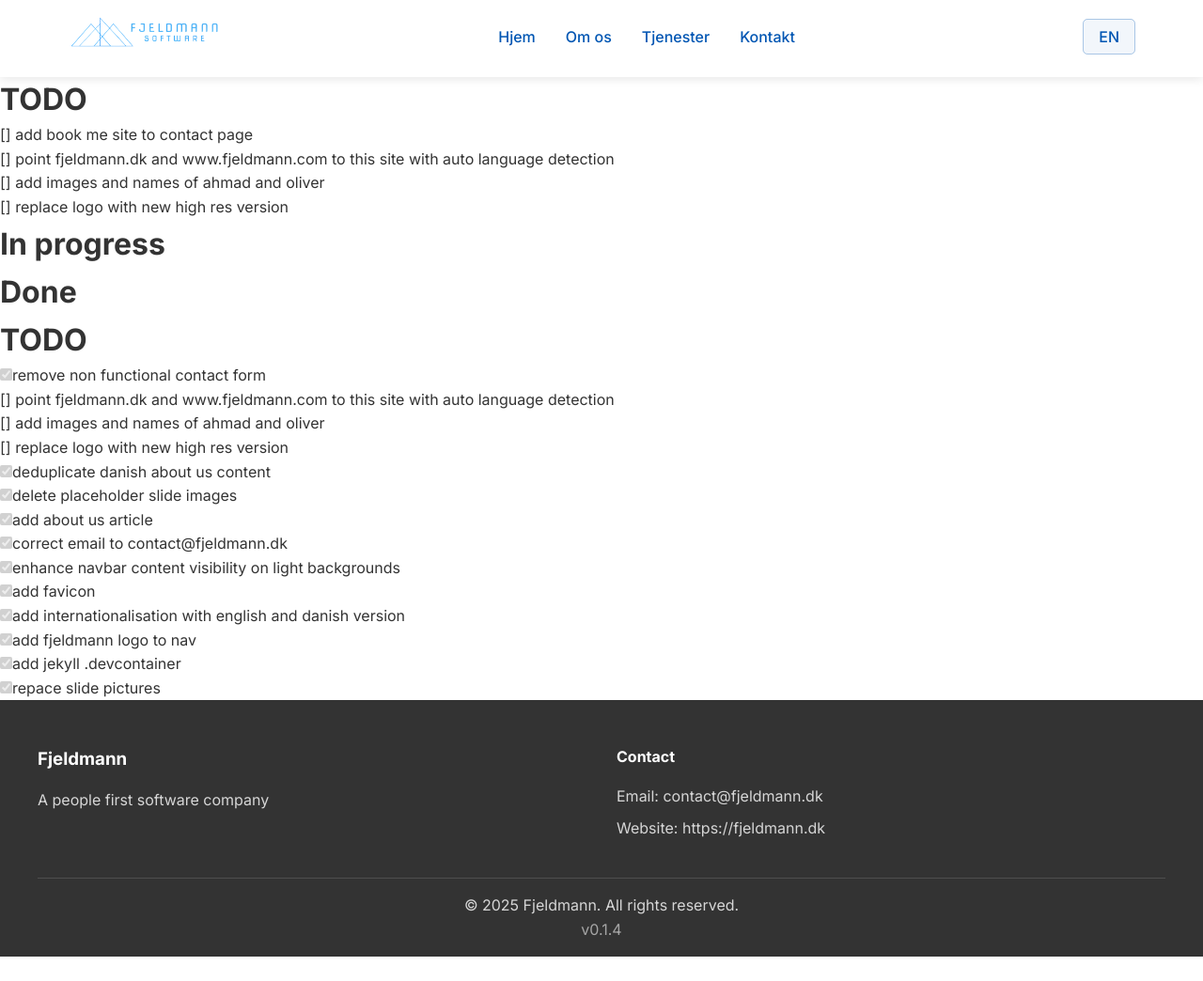
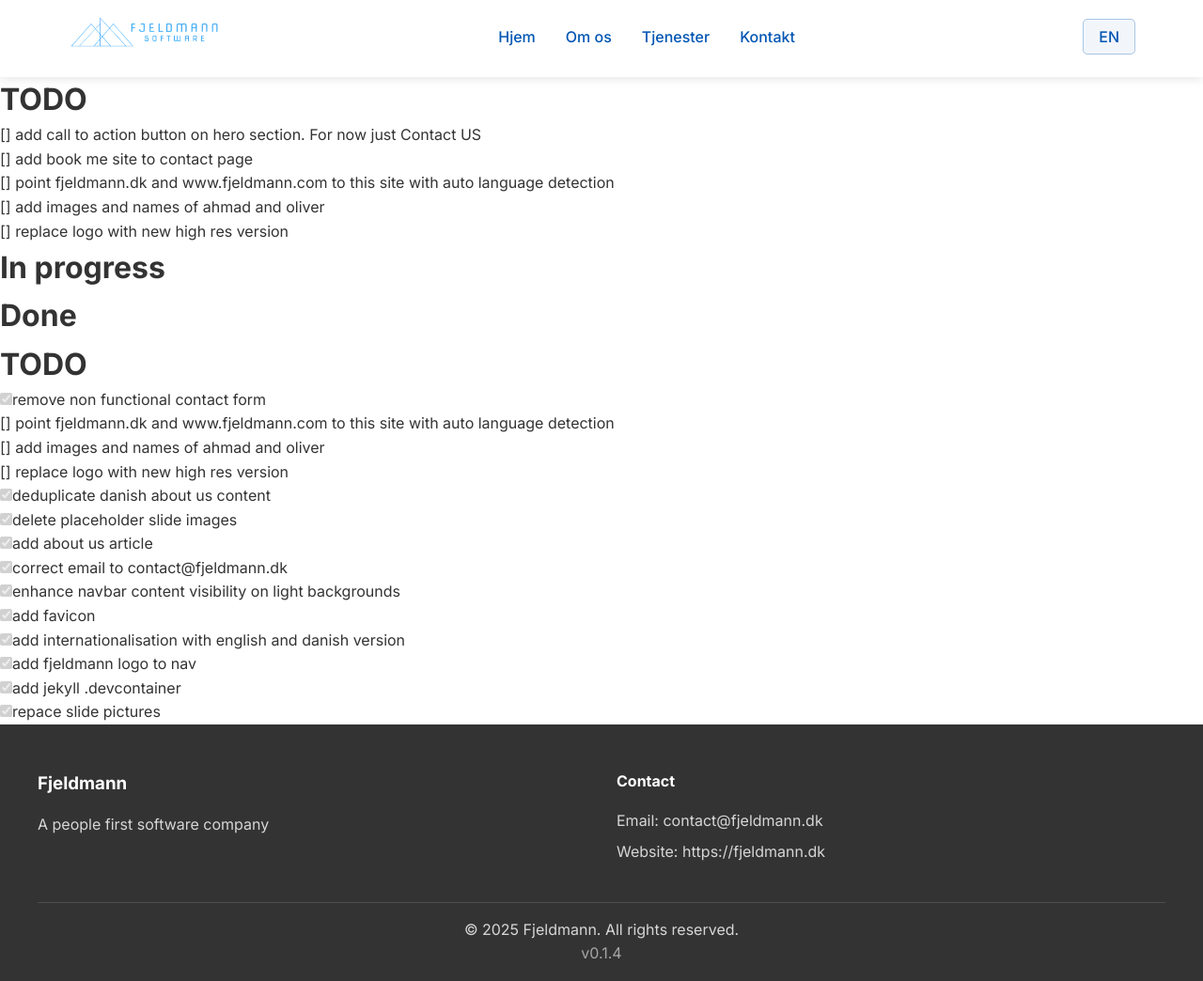
Before and after one commit to Fjeldmann/fjeldmann.github.io, a Jekyll site: the page built from todo.md, in a window 1280 px wide and 1044 px high. Shown: the whole window at 94% size. Built offline with Jekyll 4.4.1, drawn with Linux system fonts in a browser that asks for light colours; our own code applies the rules of GitHub Pages for plain Markdown files.

Commit message:
Update todo.md

```diff
--- a/todo.md
+++ b/todo.md
@@ -1,4 +1,5 @@
 # TODO
+- [] add call to action button on hero section. For now just Contact US
 - [] add book me site to contact page
 - [] point fjeldmann.dk and www.fjeldmann.com to this site with auto language detection
 - [] add images and names of ahmad and oliver
```
